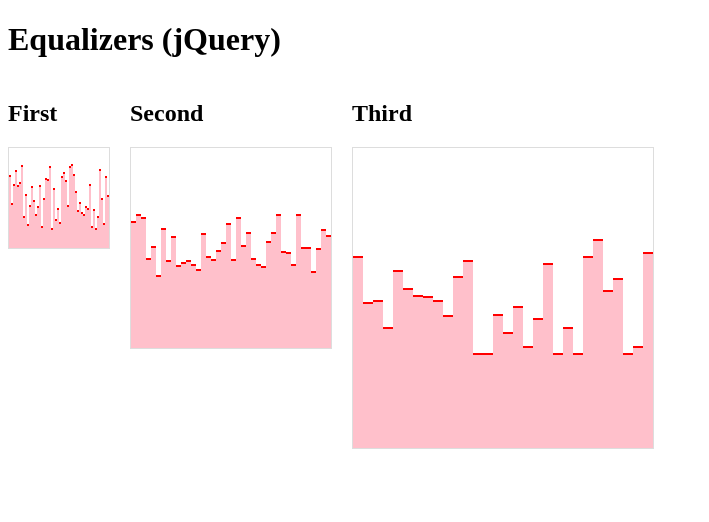
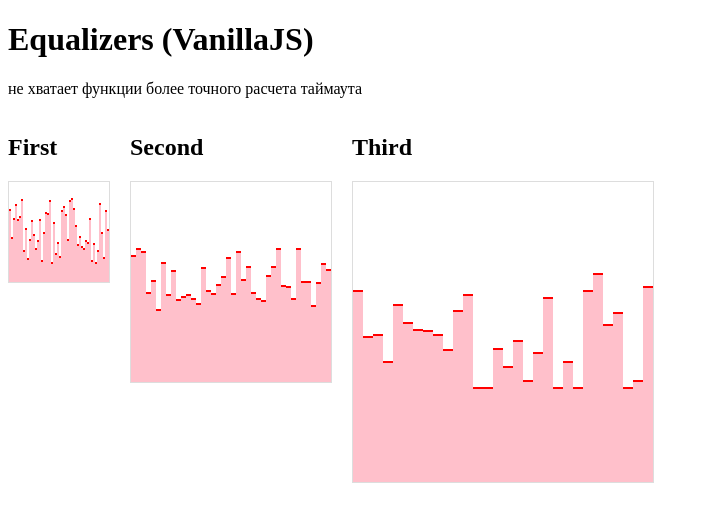
Before and after one commit to zyaba/equalizer, a plain HTML site: page vanilla/index.html in a window 1280 px wide. Shown: the whole page, without its empty margins (0-709 px from the left). Drawn offline with Linux system fonts and the light colour scheme.

Commit message:
fixed titles

```diff
--- a/vanilla/index.html
+++ b/vanilla/index.html
@@ -6,7 +6,8 @@
 </head>
 <body>
 
-<h1>Equalizers (jQuery)</h1>
+<h1>Equalizers (VanillaJS)</h1>
+<p>не хватает функции более точного расчета таймаута</p>
 <div id="eq_1" class="equalizer-wrapper">
     <h2>First</h2>
     <div class="equalizer small"></div>
```
Also changed, not shown: jquery/index.html (+1 -1 lines).
